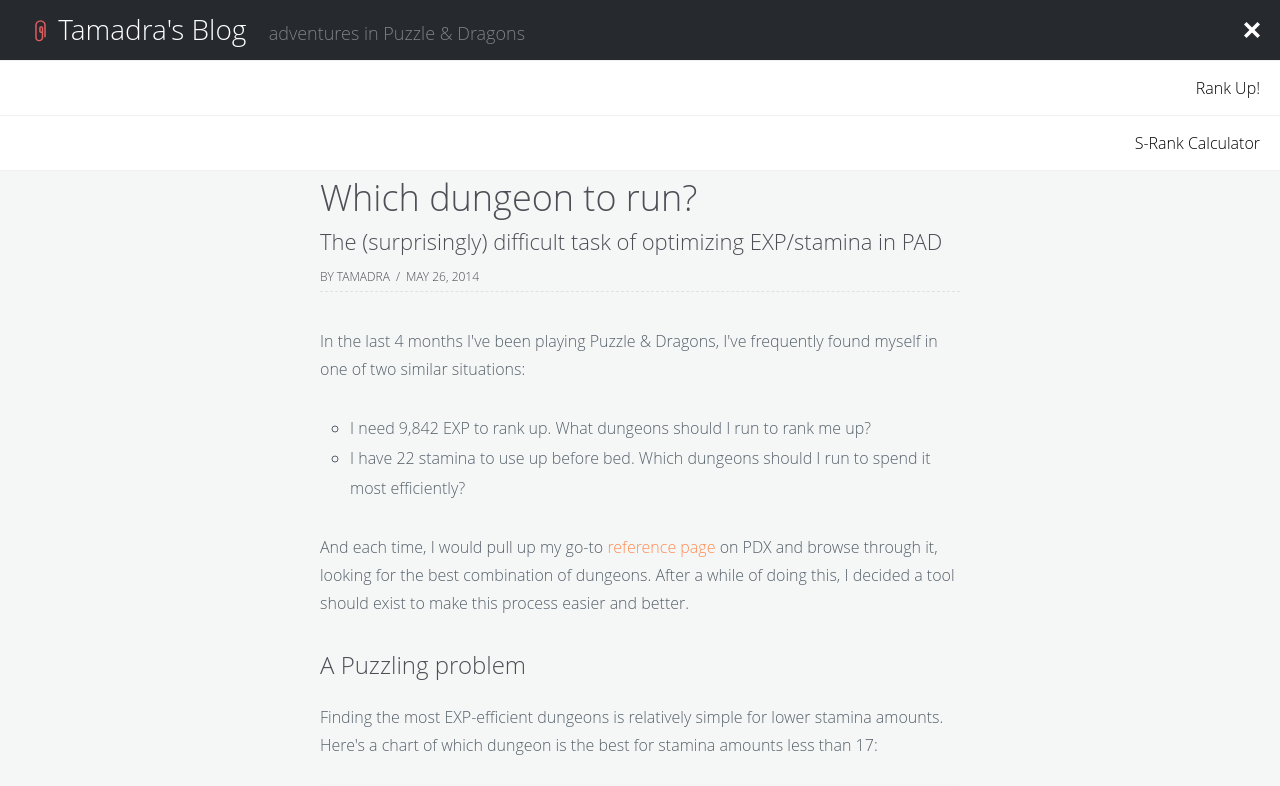
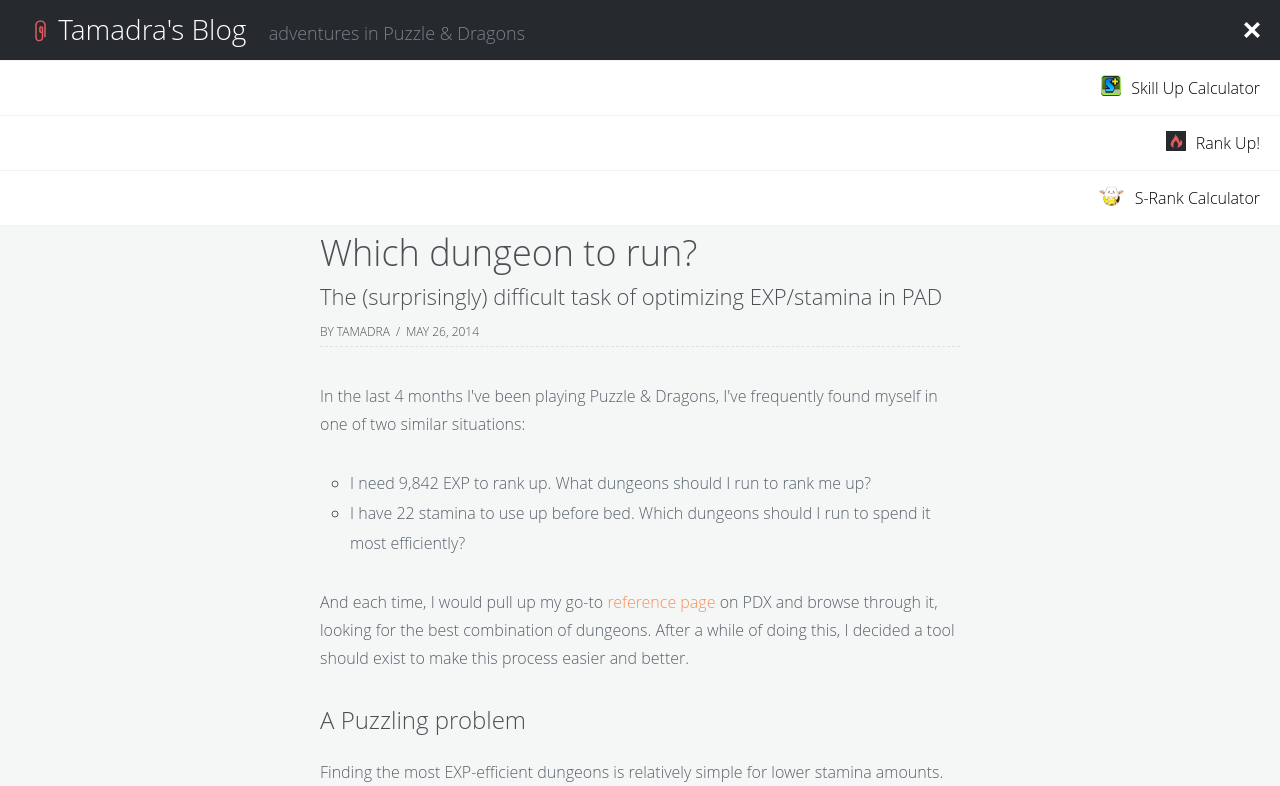
Before and after one commit to tamadra/blog, a plain HTML site: page index.html in a window 1280 px wide. Both pictures are taken after a click on the link 1252 px from the left and 30 px from the top of the page. Shown: the top 786 px of the page. Drawn offline with Linux system fonts and the light colour scheme; a script that the page names is missing.

Commit message:
adding Skill Up Calculator to the menu

```diff
--- a/index.html
+++ b/index.html
@@ -136,8 +136,9 @@ pre {
 
             <div id="navigation-mobile" style="display: none;">
                 <ul id="menu-nav-mobile">
-                    <li><a href="/rank-up" class="external">Rank Up!</a></li>
-                    <li><a href="/s-rank" class="external">S-Rank Calculator</a></li>
+                    <li><a href="/skill-up" class="external"><img src="img/skillup.png" style="width: 20px; margin-right: 6px; position: relative; top: -7px;"> Skill Up Calculator</a></li>
+                    <li><a href="/rank-up" class="external"><img src="img/icon114.png" style="width: 20px; margin-right: 6px; position: relative; top: -7px;"> Rank Up!</a></li>
+                    <li><a href="/s-rank" class="external"><img src="img/trans_tamadra.png" style="width: 25px; margin-right: 7px; position: relative; top: -7px;"> S-Rank Calculator</a></li>
                 </ul>
             </div>
 
```
Also changed, not shown: img/icon114.png (added), img/skillup.png (added), img/trans_tamadra.png (added).
